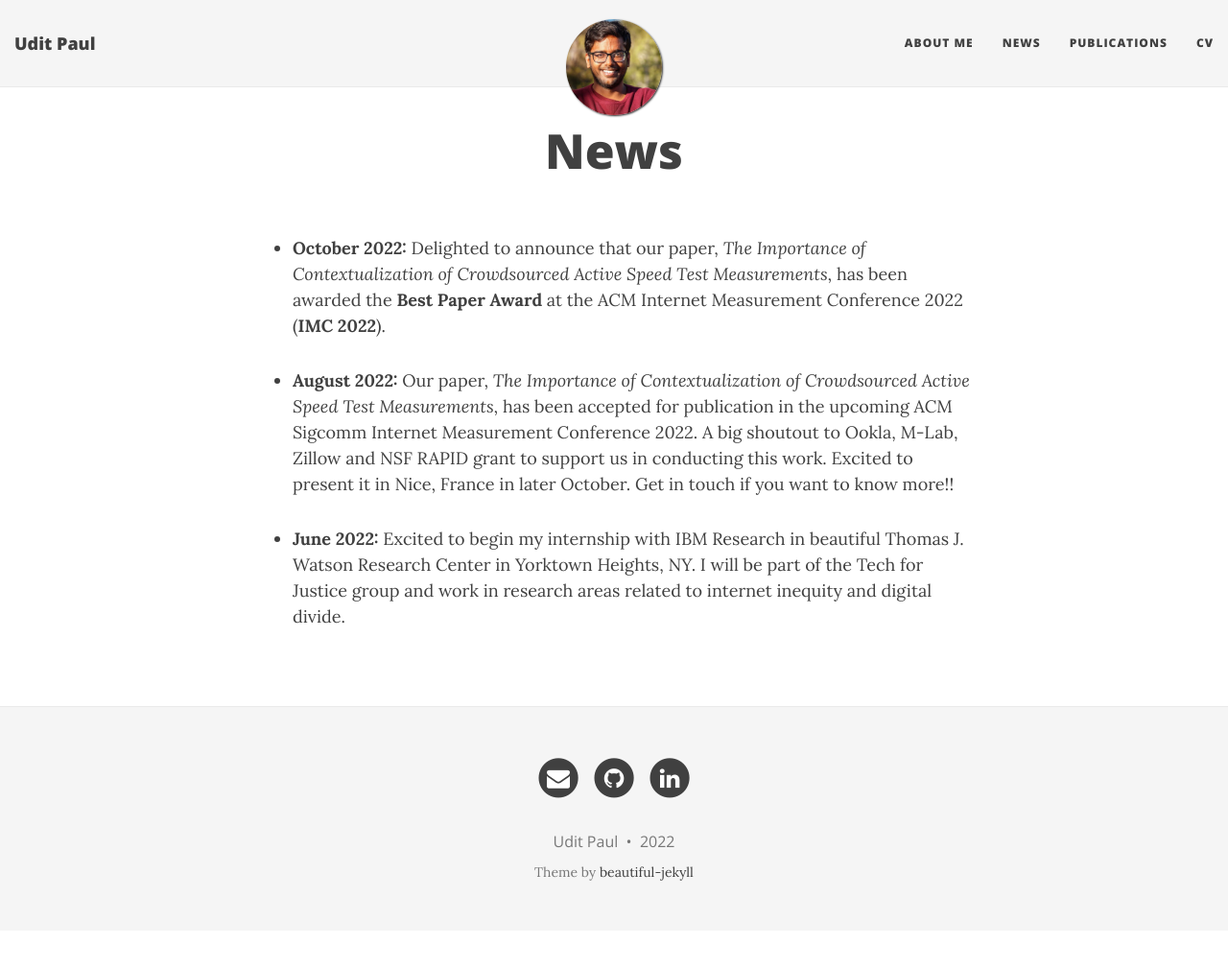
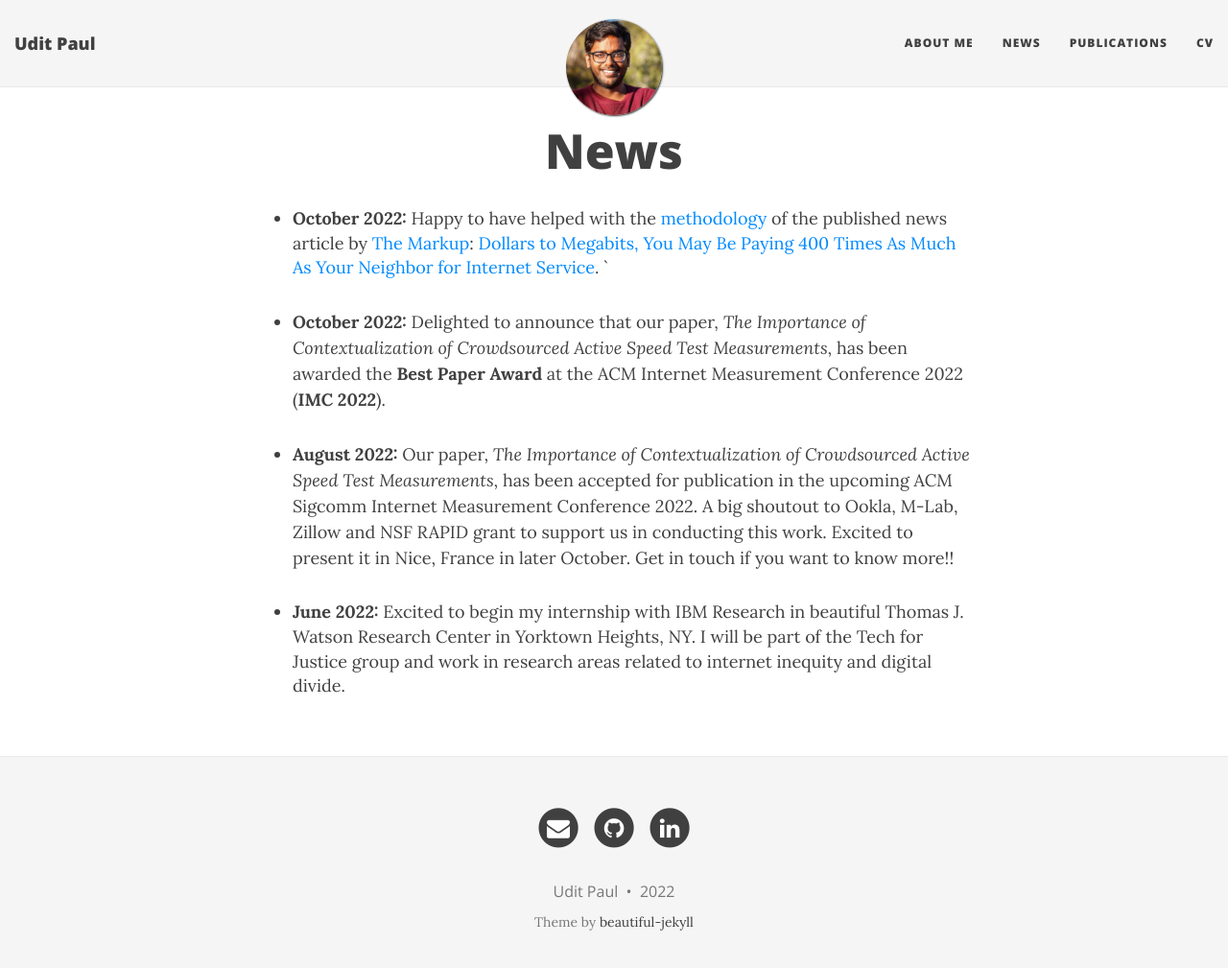
Before and after one commit to u-paul/u-paul.github.io, a Jekyll site: the page built from news.md, in a window 1280 px wide and 1022 px high. Shown: the top 1009 px of the window at 96% size. Built offline with Jekyll 4.4.1, drawn with Linux system fonts in a browser that asks for light colours; nearby versions of some CDN libraries.

Commit message:
modified news and resume

```diff
--- a/news.md
+++ b/news.md
@@ -3,8 +3,8 @@ layout: page
 title: News
 ---
 
-
-
+- **October 2022:** Happy to have helped with the [methodology](https://themarkup.org/show-your-work/2022/10/19/how-we-uncovered-disparities-in-internet-deals){:target="_blank"} of the published news article by [The Markup](https://themarkup.org/){:target="_blank"}: [Dollars to Megabits, You May Be Paying 400 Times As Much As Your Neighbor for Internet Service](https://themarkup.org/still-loading/2022/10/19/dollars-to-megabits-you-may-be-paying-400-times-as-much-as-your-neighbor-for-internet-service){:target="_blank"}.
+`
 - **October 2022:** Delighted to announce that our paper, *The Importance of Contextualization of Crowdsourced Active Speed Test Measurements*, has been awarded the **Best Paper Award** at the ACM Internet Measurement Conference 2022 (**IMC 2022**).
 
 - **August 2022:** Our paper, *The Importance of Contextualization of Crowdsourced Active Speed Test Measurements*, has been accepted for publication in the upcoming ACM Sigcomm Internet Measurement Conference 2022. A big shoutout to Ookla, M-Lab, Zillow and NSF RAPID grant to support us in conducting this work. Excited to present it in Nice, France in later October. Get in touch if you want to know more!!
```
Also changed, not shown: 1 other file.
